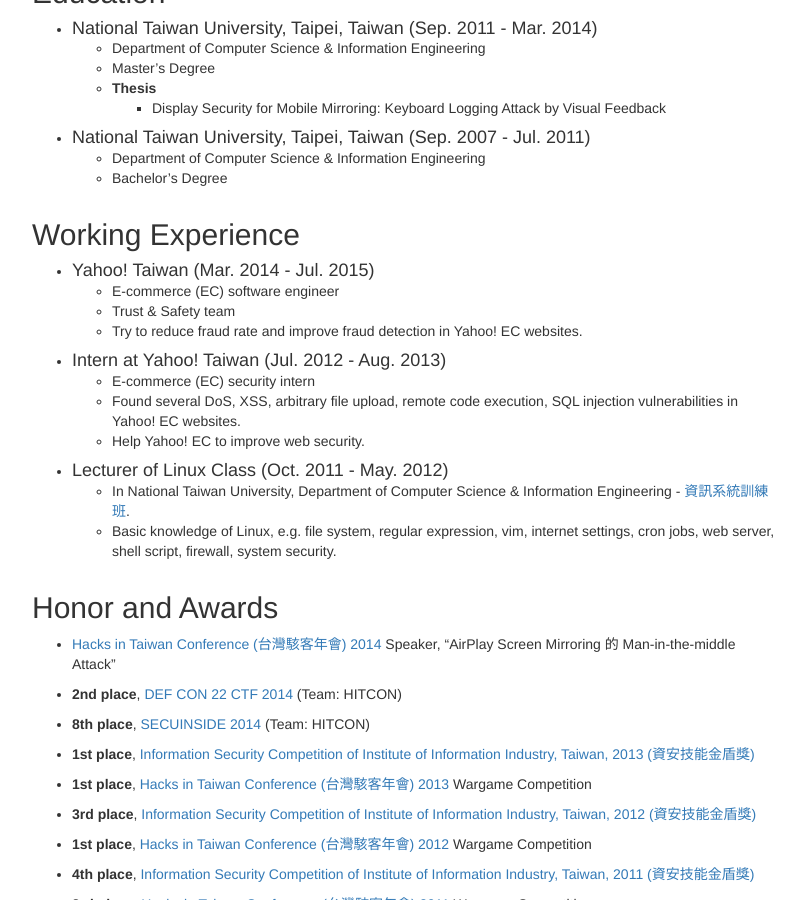
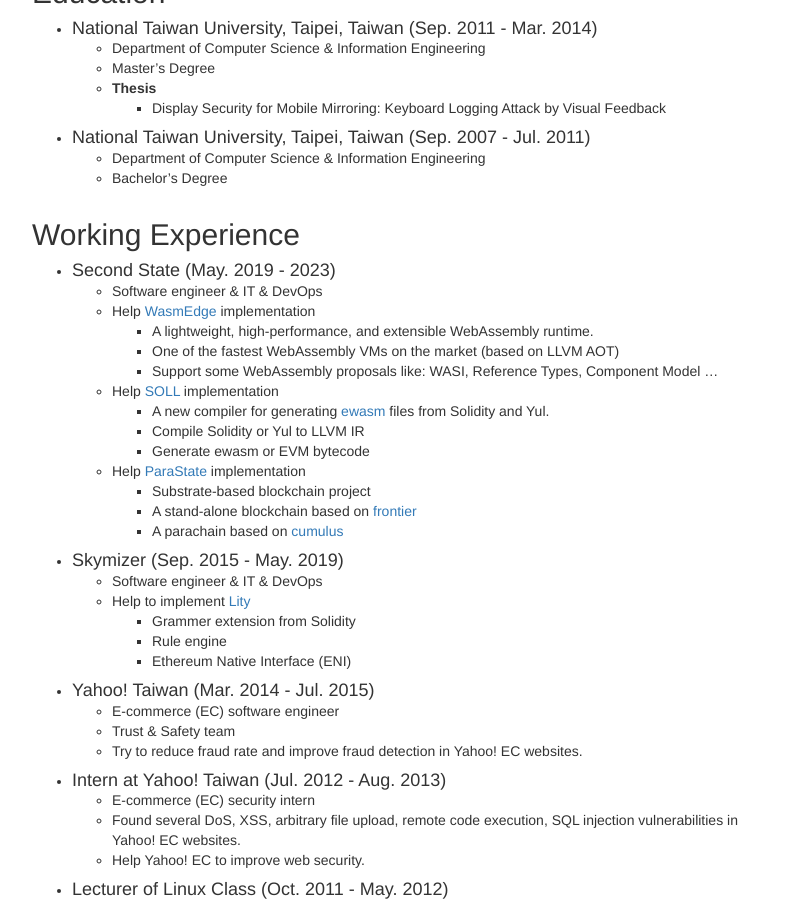
Before and after one commit to dm4/resume.dm4.tw, a Jekyll site: the page built from menghanlee.md, in a window 1280 px wide and 900 px high, scrolled down 349 px. Shown: the whole window, without its empty margins (233-1037 px from the left). Built offline with Jekyll 4.4.1, drawn with Linux system fonts in a browser that asks for light colours; nearby versions of some CDN libraries.

Commit message:
Add Skymizer & Second State

```diff
--- a/menghanlee.md
+++ b/menghanlee.md
@@ -36,6 +36,28 @@
 
 Working Experience
 ------------------
+
+- ####  Second State (May. 2019 - 2023)
+    *   Software engineer & IT & DevOps
+    *   Help [WasmEdge][] implementation
+        - A lightweight, high-performance, and extensible WebAssembly runtime.
+        - One of the fastest WebAssembly VMs on the market (based on LLVM AOT)
+        - Support some WebAssembly proposals like: WASI, Reference Types, Component Model ...
+    *   Help [SOLL][] implementation
+        - A new compiler for generating [ewasm][] files from Solidity and Yul.
+        - Compile Solidity or Yul to LLVM IR
+        - Generate ewasm or EVM bytecode
+    *   Help [ParaState][] implementation
+        - Substrate-based blockchain project
+        - A stand-alone blockchain based on [frontier][]
+        - A parachain based on [cumulus][]
+
+- ####  Skymizer (Sep. 2015 - May. 2019)
+    *   Software engineer & IT & DevOps
+    *   Help to implement [Lity][]
+        -   Grammer extension from Solidity
+        -   Rule engine
+        -   Ethereum Native Interface (ENI)
 
 - ####  Yahoo! Taiwan (Mar. 2014 - Jul. 2015)
     *   E-commerce (EC) software engineer
@@ -170,3 +192,10 @@
 [iRotateGrasp]:     https://dl.acm.org/citation.cfm?id=2479513
 [SECUINSIDE 2014]:  https://secuinside.com/2014/index.html
 [DEF CON 22 CTF 2014]: https://legitbs.net/2014/
+[Lity]:             https://github.com/second-state/lity
+[SOLL]:             https://github.com/second-state/SOLL
+[ewasm]:            https://github.com/ewasm
+[WasmEdge]:         https://wasmedge.org
+[ParaState]:        https://www.parastate.io
+[frontier]:         https://github.com/paritytech/frontier
+[cumulus]:          https://github.com/paritytech/cumulus
```
